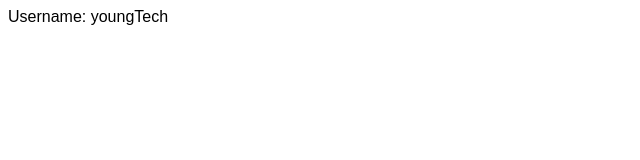
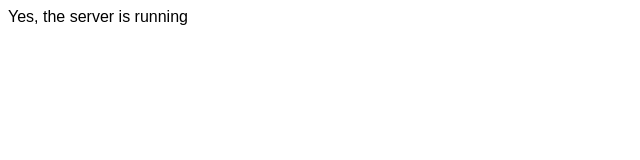
Before and after one commit to DevAiKaiSys/angular-tutorials, an Angular app: page / in a window 1280 px wide. Shown: the top 160 px of the page, without its empty margins (0-640 px from the left). Built offline with nearby package versions, Linux system fonts and the light colour scheme.

Commit message:
Control Flow in Components - @if

```diff
--- a/src/app/app.ts
+++ b/src/app/app.ts
@@ -1,22 +1,15 @@
 import { Component } from "@angular/core";
-
-@Component({
-  selector: 'app-user',
-  template: `
-    Username: {{ username }}
-  `,
-})
-export class User {
-  username = 'youngTech';
-}
 
 @Component({
   selector: "app-root",
   template: `
-    <section>
-      <app-user />
-    </section>
+    @if (isServerRunning) {
+    <span>Yes, the server is running</span>
+    } @else {
+    <span>No, the server is not running</span>
+    }
   `,
-  imports: [User],
 })
-export class App { }
+export class App {
+  isServerRunning = true;
+}
```
